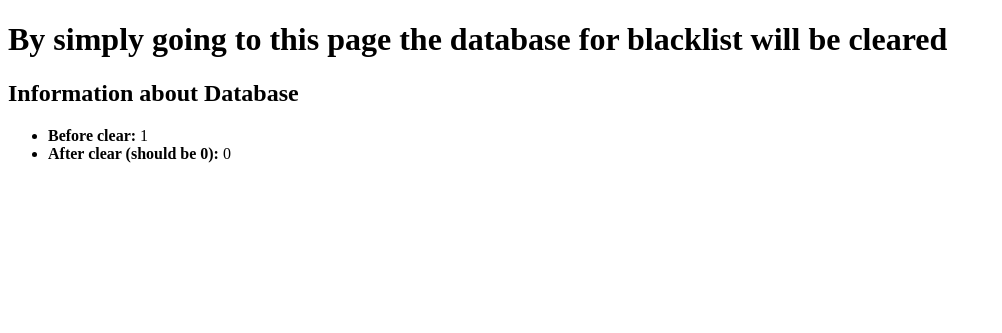
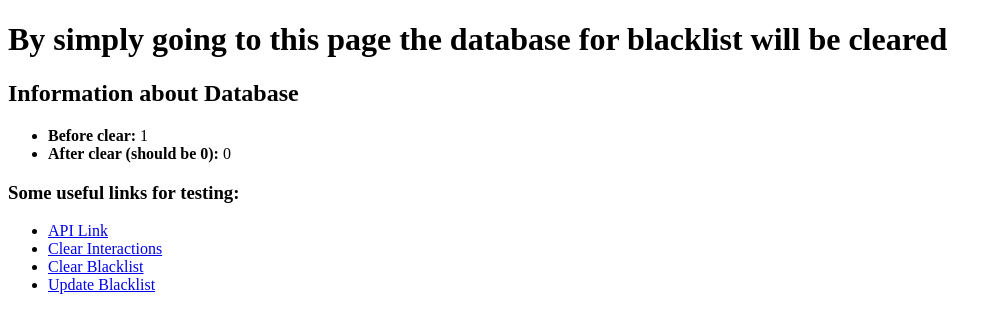
Before and after one commit to nahmann/DSC180-B16, a Django app: page /clearBlacklist in a window 1280 px wide. Shown: the top 333 px of the page, without its empty margins (0-1002 px from the left). Run offline with Django 4.2, Linux system fonts and the light colour scheme; data that the repository does not hold is empty.

Commit message:
Added useful links to html on testing pages

```diff
--- a/locationConsensus/templates/clear_success.html
+++ b/locationConsensus/templates/clear_success.html
@@ -8,6 +8,14 @@
     <li><strong>Before clear:</strong> {{ num_before }}</li>
     <li><strong>After clear (should be 0):</strong> {{ num_after }}</li>
   </ul>
+
+  <h3>Some useful links for testing:</h3>
+  <ul>
+    <li><a href='{% url 'locationConsensus:api-root' %}'>API Link</a></li>
+    <li><a href='{% url 'clearInteractions' %}'>Clear Interactions </a></li>
+    <li><a href='{% url 'clearBlacklist' %}'>Clear Blacklist</a></li>
+    <li><a href='{% url 'runScript' %}'>Update Blacklist</a></li>
+  </ul>
+
 </body>
-
 {% endblock %}
```
Also changed, not shown: locationConsensus/templates/runScript.html (+9 -1 lines).
